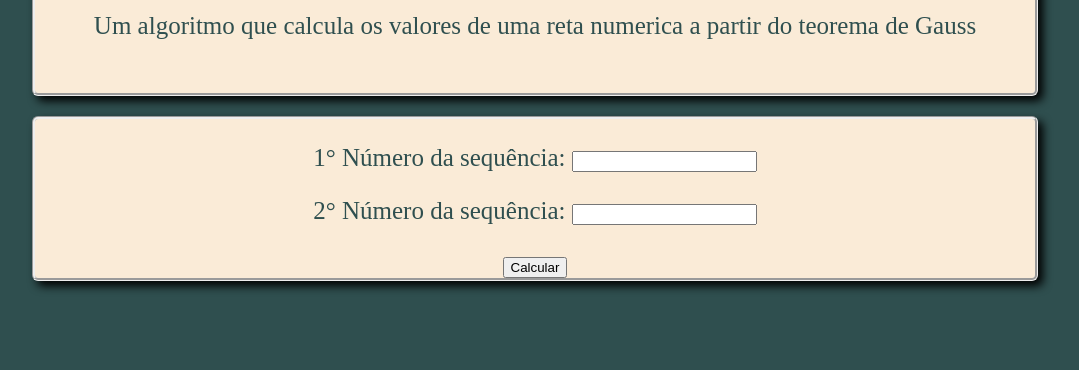
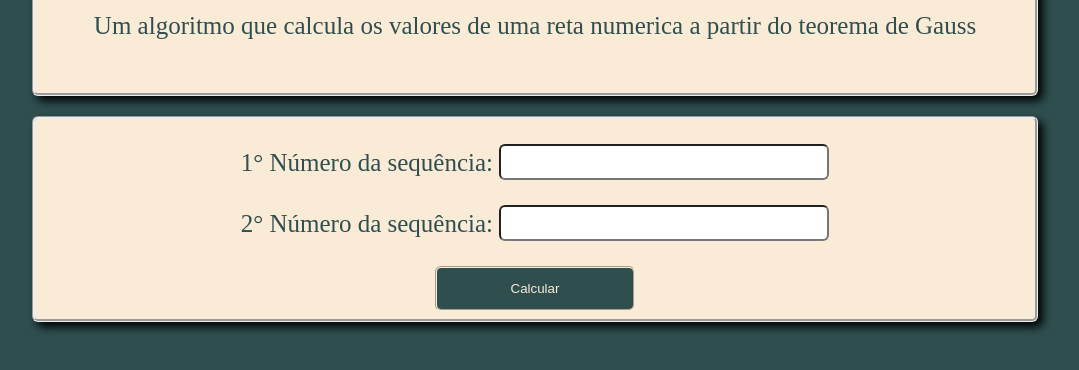
Before and after one commit to HugoHLourenco/Projetos, a plain HTML site: page Calc_Gauss/html/index.html in a window 1280 px wide. Shown: the part 124-494 px from the top of the page, without its empty margins (176-1255 px from the left). Drawn offline with Linux system fonts and the light colour scheme.

Commit message:
Update style.css

```diff
--- a/Calc_Gauss/css/style.css
+++ b/Calc_Gauss/css/style.css
@@ -25,4 +25,21 @@ main {
     text-align: center;
     box-shadow: 5px 5px 10px black;
     border-radius: 6px;
+    height: 200px;
 }
+
+input#n1, #n2 {
+    height: 30px;
+    border-radius: 6px;
+    font-size: 25px;
+}
+
+button#bt {
+    width: 200px;
+    height: 45px;
+    border-radius: 6px;
+    background-color: darkslategray;
+    color: antiquewhite;
+    border-style: groove;
+    border-color: antiquewhite;
+}
```
